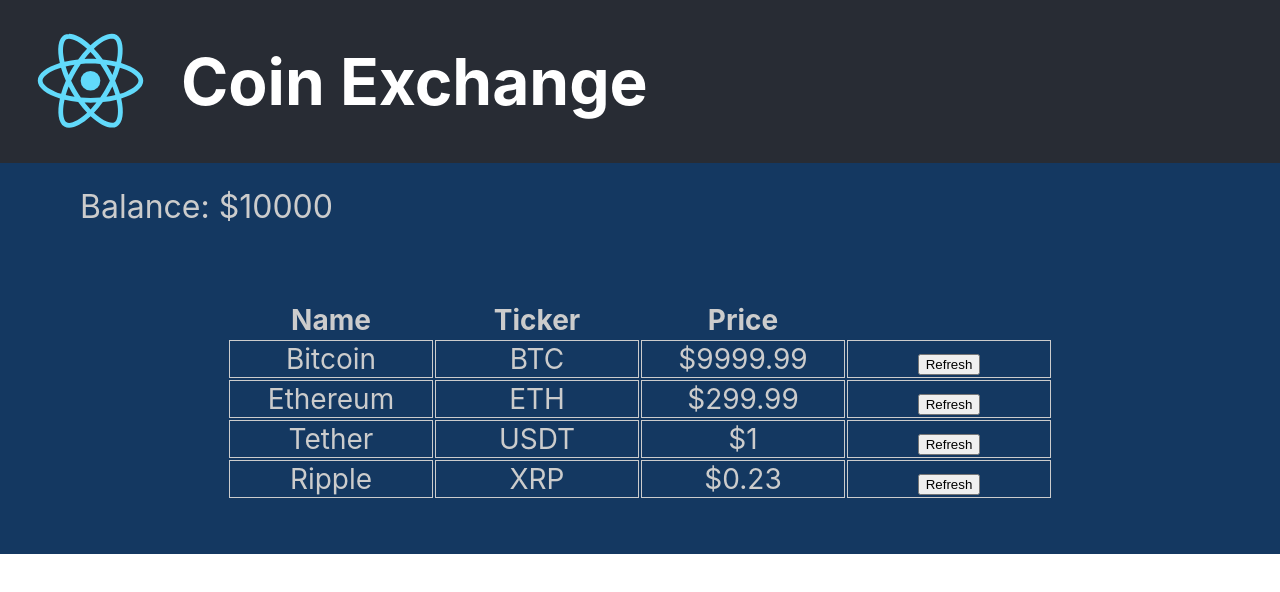
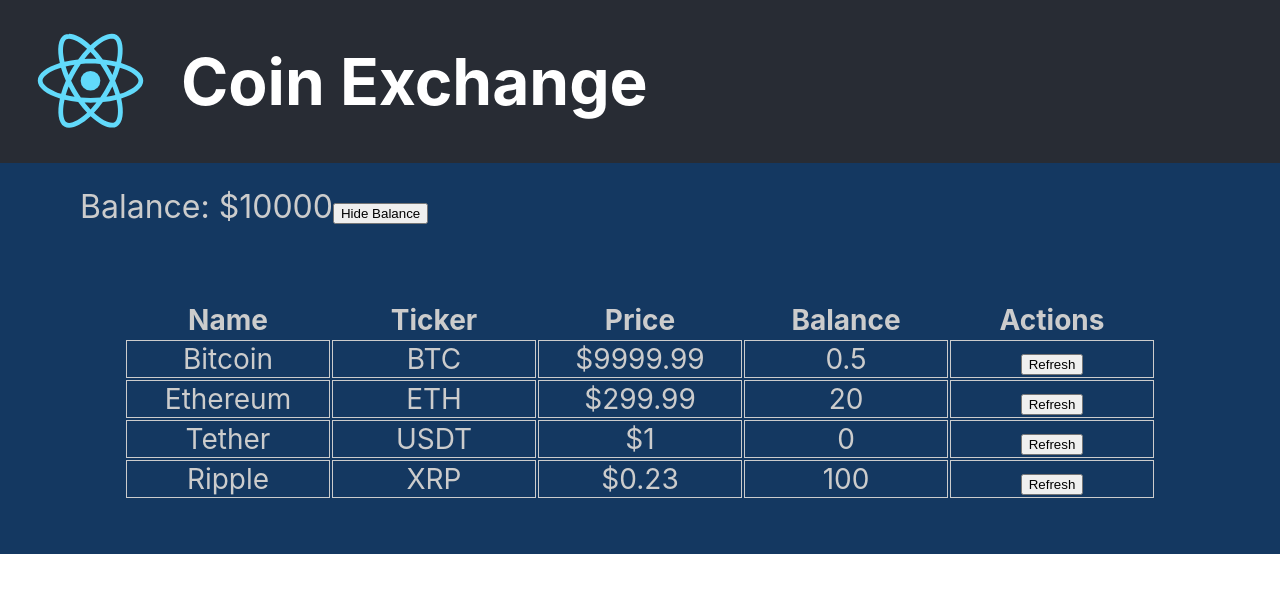
Before and after one commit to AustinTricquet/Coin-Exchange, a React (Create React App) app: page / in a window 1280 px wide. Shown: the top 592 px of the page. Built offline with nearby package versions, Linux system fonts and the light colour scheme.

Commit message:
Added a hide or show balance button that shows or hides both the balance at the top and the column balance of each coin

```diff
--- a/src/App.js
+++ b/src/App.js
@@ -15,30 +15,36 @@ class App extends React.Component {
     super(props);
     this.state = {
       balance: 10000,
+      showBalance: true,
       coinData: [
         {
           name: 'Bitcoin',
           ticker: 'BTC',
+          balance: 0.5,
           price: 9999.99
         },
         {
           name: 'Ethereum',
           ticker: 'ETH',
+          balance: 20,
           price: 299.99
         },
         {
           name: 'Tether',
           ticker: 'USDT',
+          balance: 0,
           price: 1.00
         },
         {
           name: 'Ripple',
           ticker: 'XRP',
+          balance: 100,
           price: 0.23
         },
       ]
     }
     this.handleRefresh = this.handleRefresh.bind(this);
+    this.handleShowBalance = this.handleShowBalance.bind(this);
   }
 
   handleRefresh(valueChangeTicker) {
@@ -59,15 +65,21 @@ class App extends React.Component {
     this.setState( {coinData: newCoinData} );
   }
 
-
-
+  handleShowBalance() {
+    this.setState( function(oldState) {
+      return {
+        ...oldState,
+        showBalance: !oldState.showBalance
+      }
+    });
+  }
 
   render() {
     return (
       <Div>
         <Header />
-        <AccountBalance amount={this.state.balance} />
-        <CoinList coinData={this.state.coinData} handleRefresh={this.handleRefresh}/>
+        <AccountBalance amount={this.state.balance} showBalance={this.state.showBalance} handleShowBalance={this.handleShowBalance}/>
+        <CoinList coinData={this.state.coinData} showBalance={this.state.showBalance} handleRefresh={this.handleRefresh}/>
       </Div>
     );
   }
--- a/src/components/AccountBalance/AccountBalance.jsx
+++ b/src/components/AccountBalance/AccountBalance.jsx
@@ -11,11 +11,17 @@ const Section = styled.section`
 
 export default class AccountBalance extends Component {
     render() {
+        const buttonText = this.props.showBalance ? 'Hide Balance' : 'Show Balance';
+        let content = null;
+        if (this.props.showBalance) {
+            content = <>Balance: ${this.props.amount}</>
+        }
         return (
             <Section>
-                Balance: ${this.props.amount}
+                {content}
+                <button onClick={this.props.handleShowBalance}>{buttonText}</button>
             </Section>
-        );
+         );
     }
 }
 
--- a/src/components/Coin/Coin.jsx
+++ b/src/components/Coin/Coin.jsx
@@ -28,6 +28,7 @@ export default class Coin extends Component {
                 <Td>{this.props.name}</Td>
                 <Td>{this.props.ticker}</Td>
                 <Td>${this.props.price}</Td>
+                {this.props.showBalance ? <Td>{this.props.balance}</Td> : null}
                 <Td>
                     <form action="#" method="POST">
                         <button onClick={this.handleClick}>Refresh</button>
--- a/src/components/CoinList/CoinList.jsx
+++ b/src/components/CoinList/CoinList.jsx
@@ -17,15 +17,19 @@ export default class CoinList extends Component {
                     <th>Name</th>
                     <th>Ticker</th>
                     <th>Price</th>
+                    {this.props.showBalance ? <th>Balance</th> : null}
+                    <th>Actions</th>
                     </tr>
                 </thead>
                 <tbody>
                     {
-                        this.props.coinData.map( ({name, ticker, price}) =>
+                        this.props.coinData.map( ({name, ticker, price, balance}) =>
                             <Coin key={ticker}
                                   handleRefresh={this.props.handleRefresh}
                                   name={name}
                                   ticker={ticker}
+                                  showBalance={this.props.showBalance}
+                                  balance={balance}
                                   price={price}/>
                             )
                     }
```
